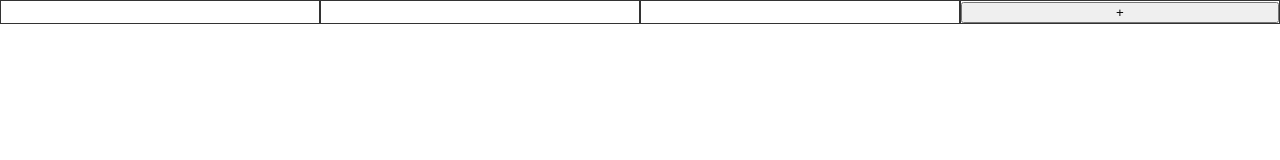
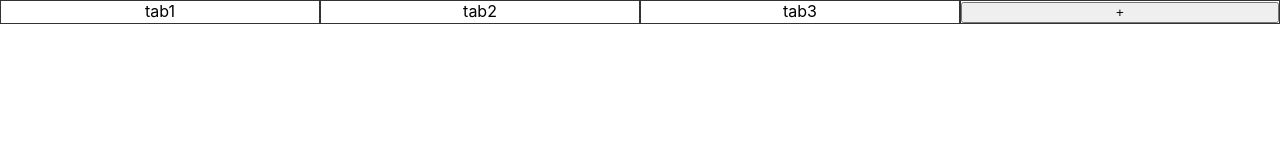
Before and after one commit to xpadev-net/supporterz-geekcamp-vol8, a Next.js app: page / in a window 1280 px wide. Shown: the top 160 px of the page. Built offline with nearby package versions, Linux system fonts and the light colour scheme.

Commit message:
six commit

```diff
--- a/components/Tab.tsx
+++ b/components/Tab.tsx
@@ -13,7 +13,7 @@ const Tab = ({ tab, onClick }: props) => {
     <div
       className={`${Styles.Tab} ${isMobile && Styles.mobile} ${
         tab.isSelected && Styles.selected
-      }`}
+        }`}
       onClick={onClick}
     >
       {tab.title}
--- a/components/TabList.tsx
+++ b/components/TabList.tsx
@@ -1,18 +1,24 @@
-import { useContext } from "react";
+import { MouseEventHandler, useContext } from "react";
 import { tasksContext } from "@/contexts/tasks";
 import Styles from "@/styles/components/TabList.module.scss";
 
 type props = {
   tabs: Tab[];
+  onClick?: MouseEventHandler<HTMLDivElement>;
 };
-const TabList = ({ tabs }: props) => {
+const TabList = ({ tabs, onClick }: props) => {
   const { isMobile } = useContext(tasksContext);
 
   return (
-    <ul className={`${Styles.TabList} ${isMobile && Styles.mobile}`}>
+    <ul className={`${Styles.TabList} ${isMobile && Styles.mobile}`} >
       {tabs.map((tab) =>
-        <li className={`${tab.isSelected && Styles.selected}`}>
-          {tab.isSelected}
+        <li>
+          <div
+            className={`${tab.isSelected && Styles.selected}`}
+            onClick={onClick}
+          >
+            {tab.title}
+          </div>
         </li>)}
       <li>
         <button>+</button>
```
